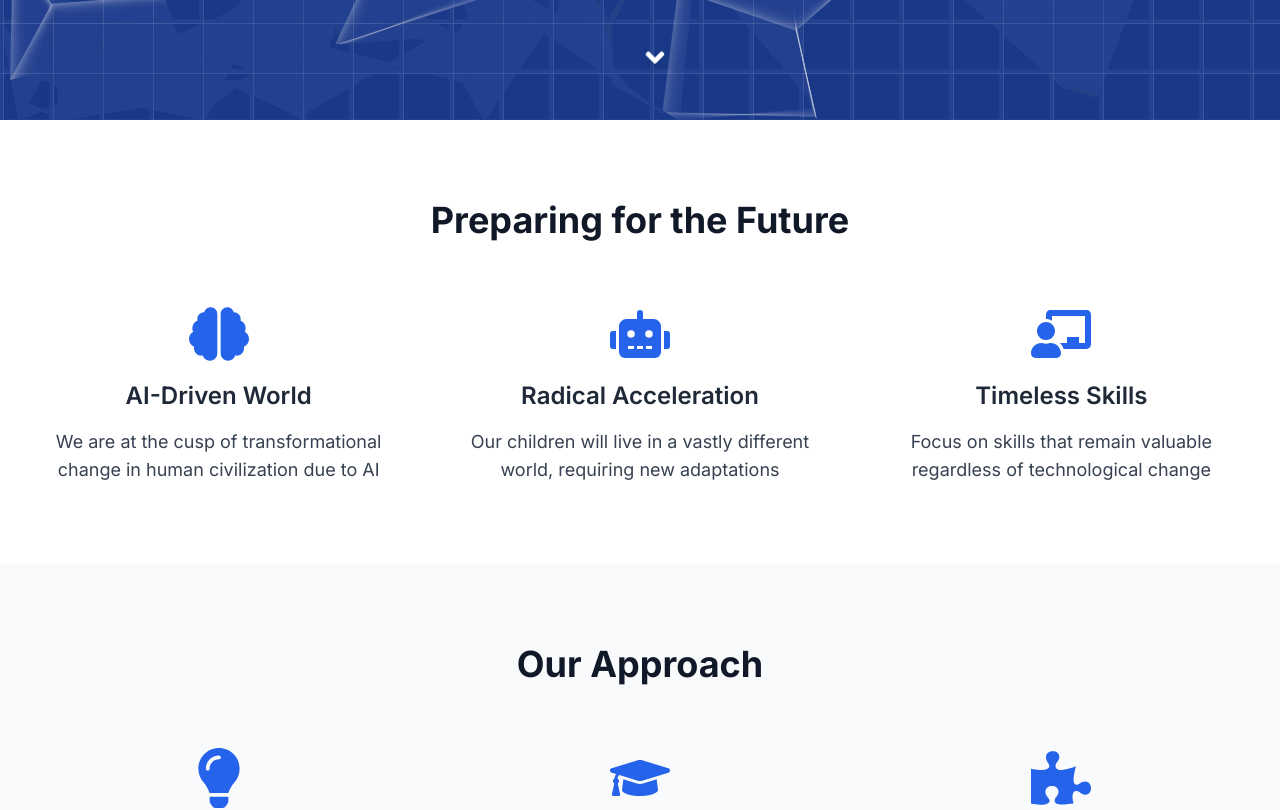
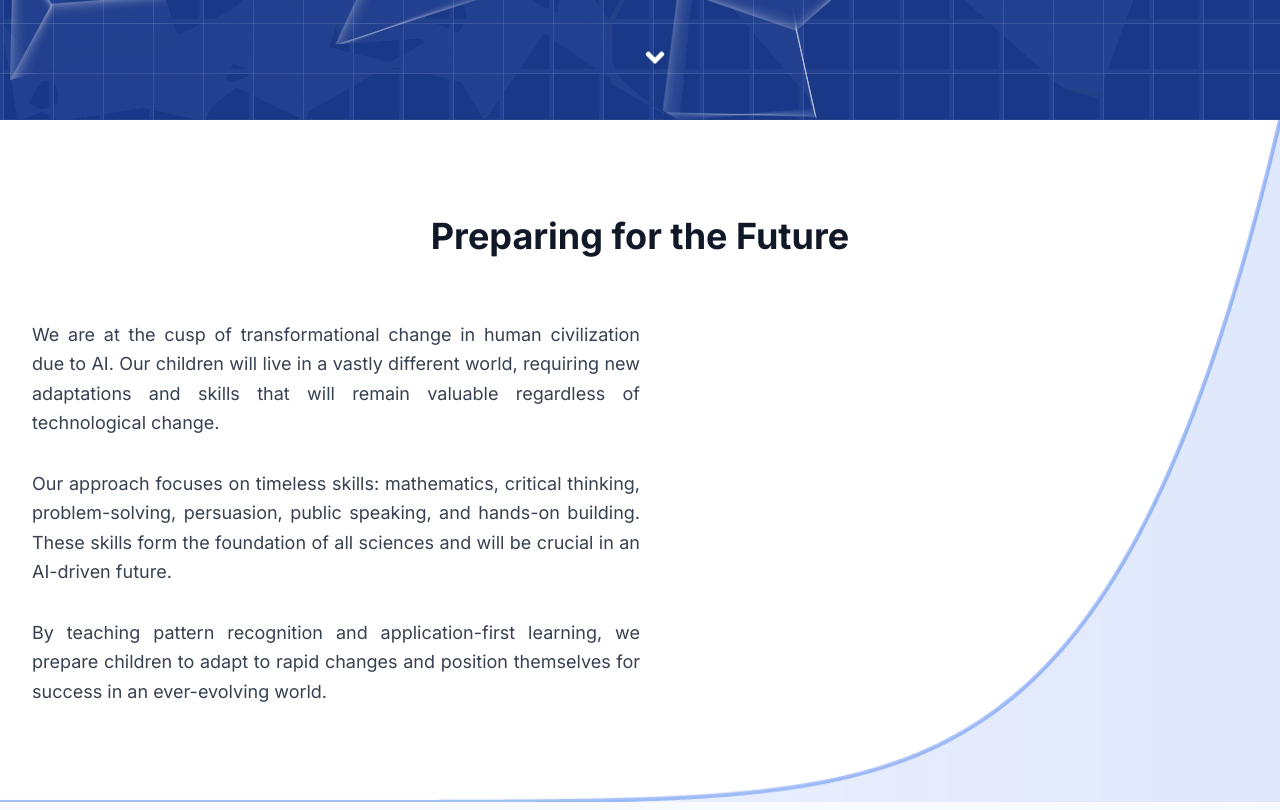
Before and after one commit to moreshk/genious, a Next.js app: page / in a window 1280 px wide. Shown: the part 680-1490 px from the top of the page. Built offline with nearby package versions, Linux system fonts and the light colour scheme.

Commit message:
Replace About component with FuturePreparation component

```diff
--- a/src/app/page.tsx
+++ b/src/app/page.tsx
@@ -1,5 +1,5 @@
 import Hero from '@/components/Hero'
-import About from '@/components/About'
+import FuturePreparation from '@/components/FuturePreparation'
 import Approach from '@/components/Approach'
 import Skills from '@/components/Skills'
 import Patterns from '@/components/Patterns'
@@ -10,7 +10,7 @@ export default function Home() {
     <main className="min-h-screen bg-white">
       <Navbar />
       <Hero />
-      <About />
+      <FuturePreparation />
       <Approach />
       <Skills />
       <Patterns />
--- /dev/null
+++ b/src/components/FuturePreparation.tsx
@@ -0,0 +1,116 @@
+'use client'
+import React, { useEffect, useRef } from 'react';
+
+const FuturePreparation: React.FC = () => {
+  const canvasRef = useRef<HTMLCanvasElement>(null);
+
+  useEffect(() => {
+    const canvas = canvasRef.current;
+    if (!canvas) return;
+
+    const ctx = canvas.getContext('2d');
+    if (!ctx) return;
+
+    const resizeCanvas = () => {
+      canvas.width = canvas.offsetWidth;
+      canvas.height = canvas.offsetHeight;
+    };
+
+    resizeCanvas();
+    window.addEventListener('resize', resizeCanvas);
+
+    let progress = 0;
+    const animationDuration = 5000; // 5 seconds
+    const startTime = Date.now();
+
+    const animate = () => {
+      const currentTime = Date.now();
+      progress = Math.min((currentTime - startTime) / animationDuration, 1);
+
+      // Clear canvas
+      ctx.clearRect(0, 0, canvas.width, canvas.height);
+
+      // Draw exponential curve
+      ctx.beginPath();
+      ctx.strokeStyle = 'rgba(37, 99, 235, 0.4)';
+      ctx.lineWidth = 4;
+
+      const points = [];
+      for (let x = 0; x <= canvas.width; x += 2) {
+        // Using higher power function for even steeper curve
+        const normalizedX = x / canvas.width;
+        const exponentialY = Math.pow(normalizedX, 8); // Increased power for steeper curve
+        const y = canvas.height - (exponentialY * canvas.height * progress);
+        points.push({ x, y });
+      }
+
+      // Draw the curve
+      ctx.moveTo(points[0].x, points[0].y);
+      points.forEach((point) => {
+        ctx.lineTo(point.x, point.y);
+      });
+
+      ctx.stroke();
+
+      // Add gradient effect
+      const gradient = ctx.createLinearGradient(0, 0, canvas.width, 0);
+      gradient.addColorStop(0, 'rgba(37, 99, 235, 0.05)');
+      gradient.addColorStop(1, 'rgba(37, 99, 235, 0.15)');
+
+      ctx.fillStyle = gradient;
+      ctx.lineTo(canvas.width, canvas.height);
+      ctx.lineTo(0, canvas.height);
+      ctx.closePath();
+      ctx.fill();
+
+      if (progress < 1) {
+        requestAnimationFrame(animate);
+      }
+    };
+
+    animate();
+
+    return () => {
+      window.removeEventListener('resize', resizeCanvas);
+    };
+  }, []);
+
+  return (
+    <section className="py-24 bg-white relative">
+      <canvas
+        ref={canvasRef}
+        className="absolute inset-0 w-full h-full"
+      />
+      <div className="max-w-7xl mx-auto px-4 sm:px-6 lg:px-8 relative">
+        <h2 className="text-4xl font-bold text-center mb-16 text-gray-900">
+          Preparing for the Future
+        </h2>
+        <div className="flex flex-col md:flex-row">
+          <div className="md:w-1/2">
+            <div className="space-y-8 text-justify backdrop-blur-sm">
+              <p className="text-lg leading-relaxed text-gray-700">
+                We are at the cusp of transformational change in human civilization
+                due to AI. Our children will live in a vastly different world, requiring
+                new adaptations and skills that will remain valuable regardless of
+                technological change.
+              </p>
+              <p className="text-lg leading-relaxed text-gray-700">
+                Our approach focuses on timeless skills: mathematics, critical
+                thinking, problem-solving, persuasion, public speaking, and hands-on
+                building. These skills form the foundation of all sciences and will
+                be crucial in an AI-driven future.
+              </p>
+              <p className="text-lg leading-relaxed text-gray-700">
+                By teaching pattern recognition and application-first learning, we
+                prepare children to adapt to rapid changes and position themselves
+                for success in an ever-evolving world.
+              </p>
+            </div>
+          </div>
+        </div>
+      </div>
+    </section>
+  );
+};
+
+export default FuturePreparation;
```
